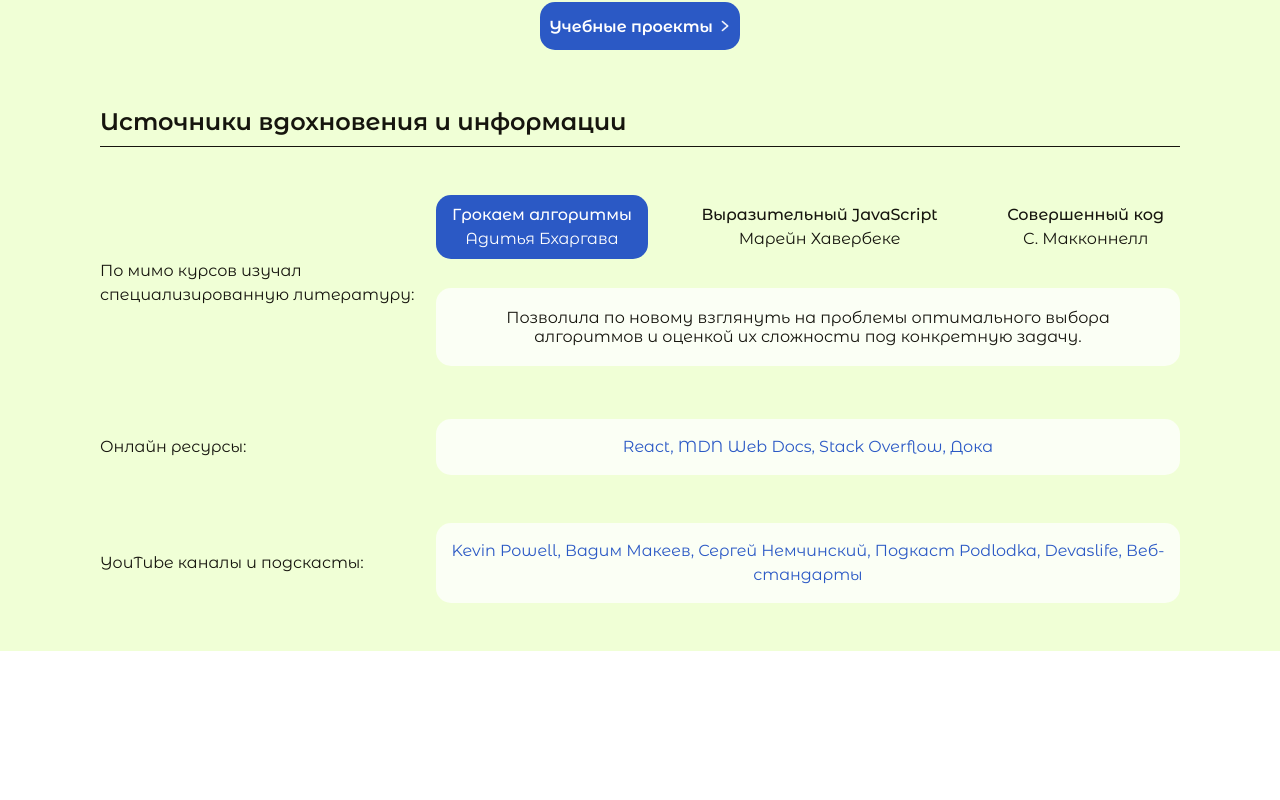
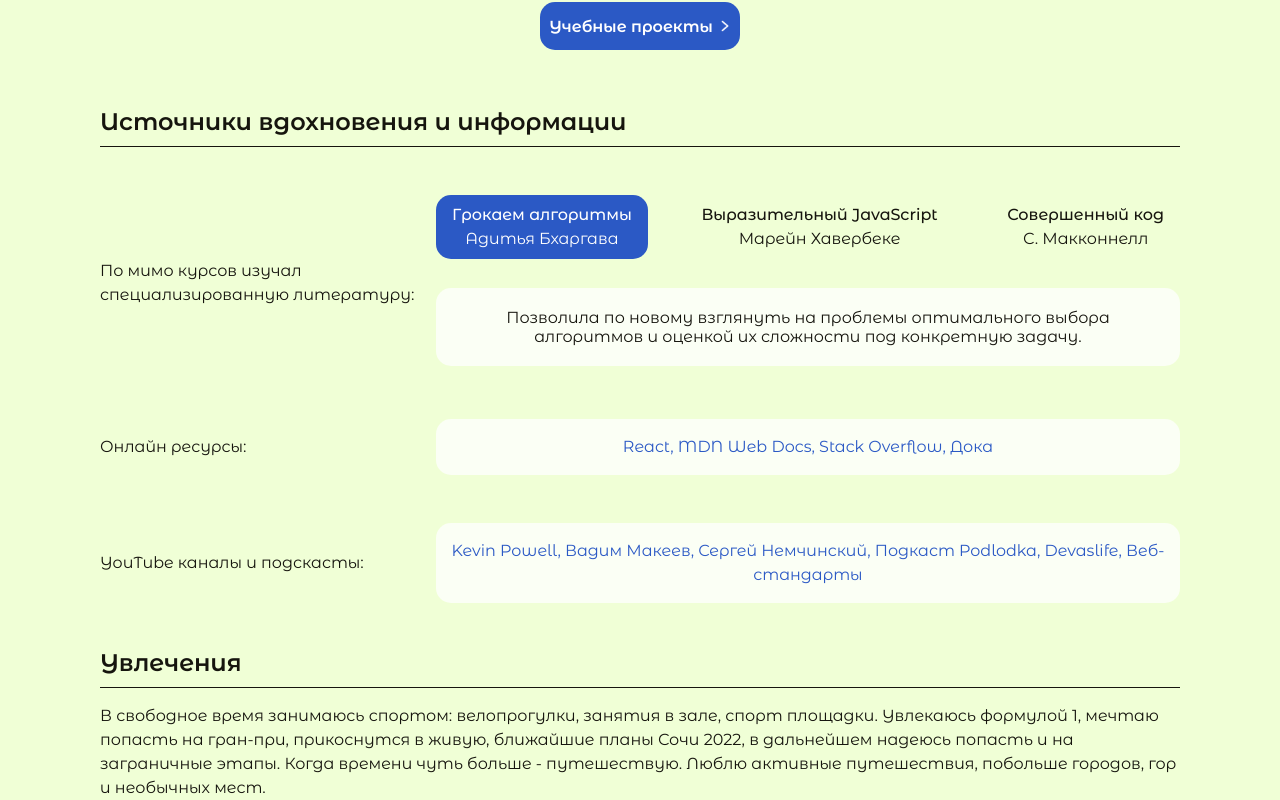
Before and after one commit to IgorZakharov211/zakharov-igor, a React (Create React App) app: page / in a window 1280 px wide. Shown: the part 907-1707 px from the top of the page. Before the commit the page ends 1558 px from the top, so only its background shows below. Built offline with nearby package versions, Linux system fonts and the light colour scheme.

Commit message:
feat: add hobby

```diff
--- a/src/components/about/About.js
+++ b/src/components/about/About.js
@@ -4,14 +4,16 @@ import MyInfo from '../my-info/MyInfo';
 import Biography from '../biography/Biography';
 import Courses from '../courses/Courses';
 import Info from '../info/Info';
+import Hobby from '../hobby/Hobby';
 
 function About(){
   return(
     <main className="about">
-      <MyInfo className="about"/>
-      <Biography className={"about"}/>
-      <Courses className={"about"} />
-      <Info className={"about"} />
+      <MyInfo className="about" />
+      <Biography className="about" />
+      <Courses className="about" />
+      <Info className="about" />
+      <Hobby classNaem="hobby" />
     </main>
   )
 }
--- a/src/components/about/About.scss
+++ b/src/components/about/About.scss
@@ -13,4 +13,8 @@
   &__courses{
     margin: 0 0 60px 0;
   }
+
+  &__hobby{
+    margin: 0 0 60px 0;
+  }
 }
--- /dev/null
+++ b/src/components/hobby/Hobby.js
@@ -0,0 +1,22 @@
+import React from "react";
+import './Hobby.scss';
+import { useContext } from "react";
+import { ThemeContext } from "../../themeContext";
+
+function Hobby(props){
+  const { theme } = useContext(ThemeContext);
+
+  return(
+    <section className={`hobby ${props.className}__hobby `}>
+      <h3 className={`title hobby__title ${theme === "light" ? "" : "title_dark"}`}>Увлечения</h3>
+      <p className={`subtitle ${theme === "light" ? "" : "subtitle_dark"}`}>
+        В свободное время занимаюсь спортом: велопрогулки, занятия в зале, спорт площадки.
+        Увлекаюсь формулой 1, мечтаю попасть на гран-при, прикоснутся в живую, ближайшие планы Сочи 2022,
+        в дальнейшем надеюсь попасть и на заграничные этапы.
+        Когда времени чуть больше - путешествую.
+        Люблю активные путешествия, побольше городов, гор и необычных мест.</p>
+    </section>
+  )
+}
+
+export default Hobby;
--- /dev/null
+++ b/src/components/hobby/Hobby.scss
@@ -0,0 +1,9 @@
+@import '../../utils/variables.scss';
+
+.hobby{
+
+  &__title{
+    margin: 0 0 16px 0;
+  }
+
+}
```
